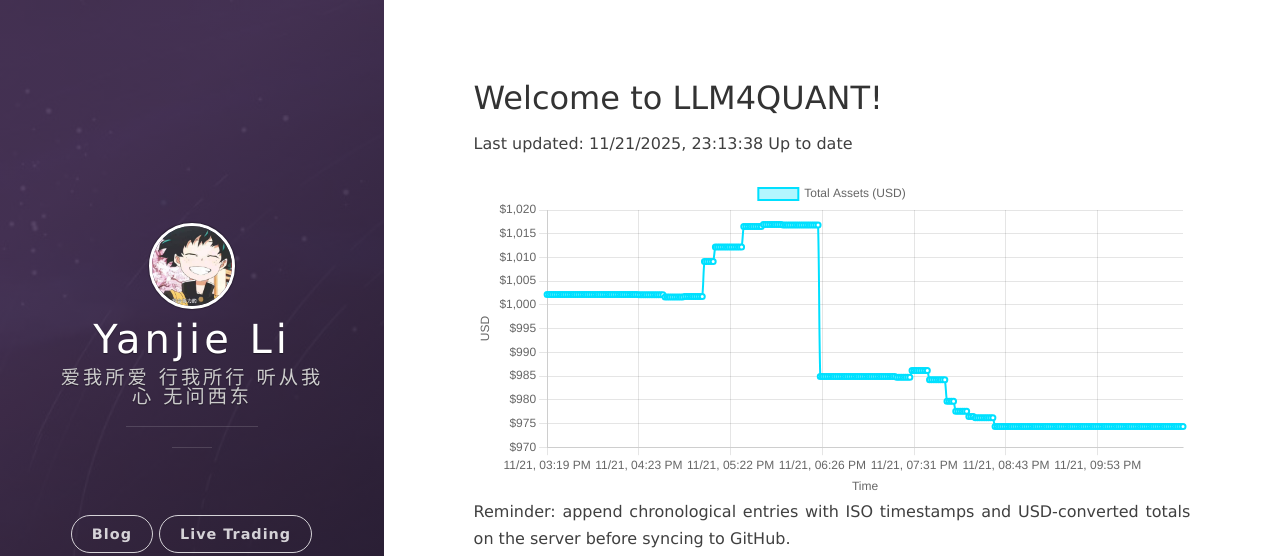
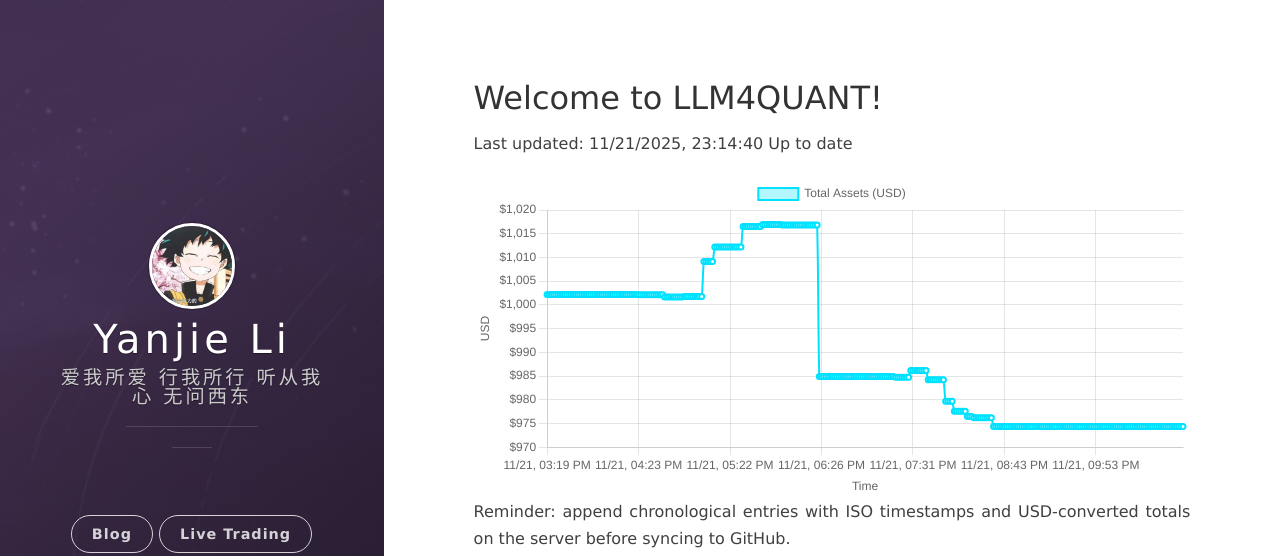
Before and after one commit to leeyegy/leeyegy.github.io, a Jekyll site: the page built from live-trading.html, in a window 1280 px wide. Shown: the top 556 px of the page. Built offline with Jekyll 4.4.1, drawn with Linux system fonts in a browser that asks for light colours; nearby versions of some CDN libraries.

Commit message:
AccountMonitor: update balance history 2025-11-22T07:14:40+08:00

```diff
--- a/assets/data/binance/balance-history.json
+++ b/assets/data/binance/balance-history.json
@@ -1,5 +1,5 @@
 {
-  "generatedAt": "2025-11-22T07:13:38+08:00",
+  "generatedAt": "2025-11-22T07:14:40+08:00",
   "asset": "total_usd_value",
   "history": [
     {
@@ -1169,6 +1169,10 @@
     {
       "timestamp": "2025-11-22T07:13:38+08:00",
       "totalUsd": 974.36593718
+    },
+    {
+      "timestamp": "2025-11-22T07:14:40+08:00",
+      "totalUsd": 974.36593718
     }
   ]
 }
```
